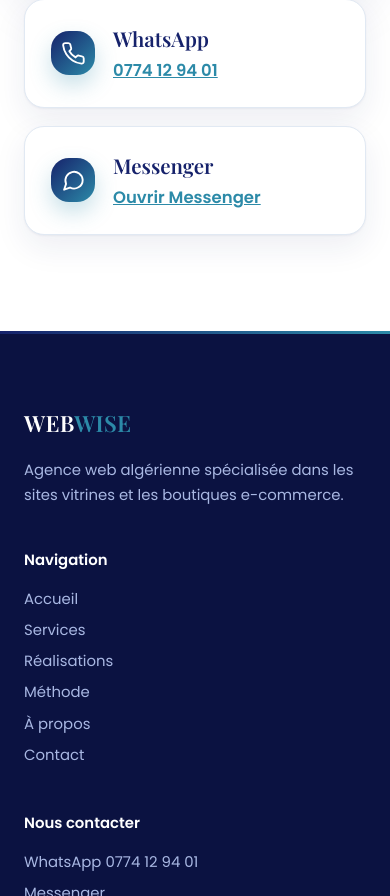
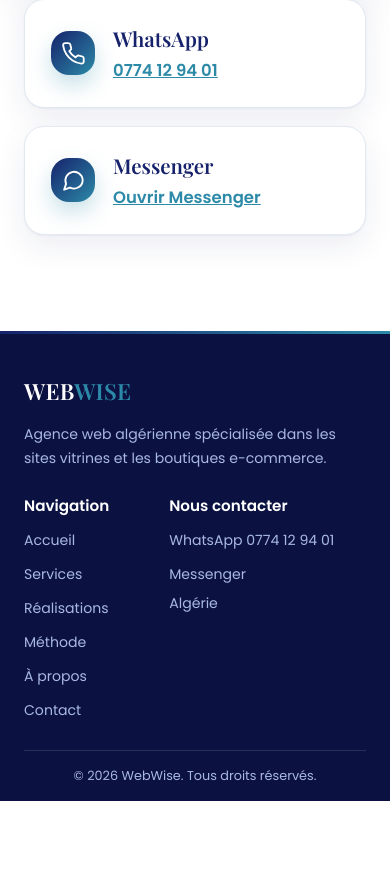
Before and after one commit to webwiseeofficial-rgb/webwise-agency, a plain HTML site: page contact.html in a window 390 px wide. Shown: the part 1104-2000 px from the top of the page. After the commit the page ends 1979 px from the top, so only its background shows below. Drawn offline with nearby package versions, Linux system fonts and the light colour scheme; a web font is replaced by a local one.

Commit message:
Add files via upload

```diff
--- a/style.css
+++ b/style.css
@@ -229,7 +229,7 @@
 .proj .body{padding:20px 20px 22px}.work{gap:18px}
 .band{padding:52px 0}.band .actions{flex-direction:column}.band .actions .btn{width:100%;justify-content:center}
 .wa{display:none}
-.mbar{display:flex;gap:10px;position:fixed;inset-inline:0;bottom:0;z-index:40;padding:10px 14px calc(10px + env(safe-area-inset-bottom,0px));background:#fffffff0;backdrop-filter:blur(10px);-webkit-backdrop-filter:blur(10px);border-top:1px solid var(--line)}
+.mbar{display:flex;gap:10px;position:fixed;inset-inline:0;bottom:0;z-index:40;padding:10px 14px calc(10px + env(safe-area-inset-bottom,0px));background:#fff;border-top:1px solid var(--line)}
 .mbar .btn{flex:1;justify-content:center;padding:13px 10px;font-size:.92rem}.mbar .wb{background:#25d366;border-color:#25d366;color:#fff}
 body{padding-bottom:74px}
 }
@@ -258,4 +258,14 @@
 .pnote{text-align:center;color:var(--muted);font-size:.9rem;margin-top:26px;max-width:40em;margin-inline:auto}
 .splitfrom{margin:10px 0 18px;color:var(--muted)}.splitfrom strong{color:var(--navy);font-family:var(--fr-head);font-size:1.15rem}
 @media(max-width:860px){.rhead{margin-bottom:18px}.rnav{display:none}.rcard{padding:22px 20px 18px}.price{padding:28px 22px}.price .amt{font-size:1.9rem}.prices{gap:22px}}
+/* v9 : footer compact mobile */
+@media(max-width:860px){
+footer{padding:36px 0 14px;font-size:.88rem}
+.fgrid{grid-template-columns:.8fr 1.2fr;gap:22px 14px}footer a.ltr{white-space:nowrap}
+.fgrid>div:first-child{grid-column:1/-1}
+footer .fgrid p{margin-top:8px;max-width:none}
+footer h4{margin-bottom:6px;font-size:.95rem}
+footer a{padding:5px 0}
+.copy{margin-top:22px;padding-top:14px;font-size:.8rem}
+}
 @media(prefers-reduced-motion:reduce){html{scroll-behavior:auto}*{transition:none!important;animation:none!important}.js .rv{opacity:1;transform:none}}
```
